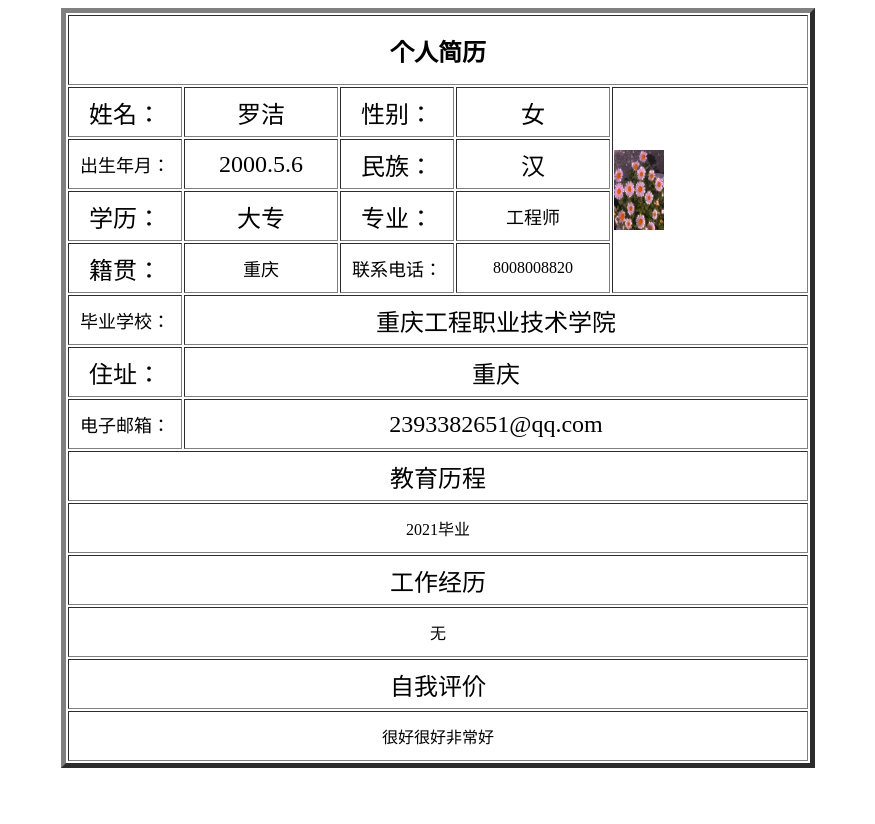
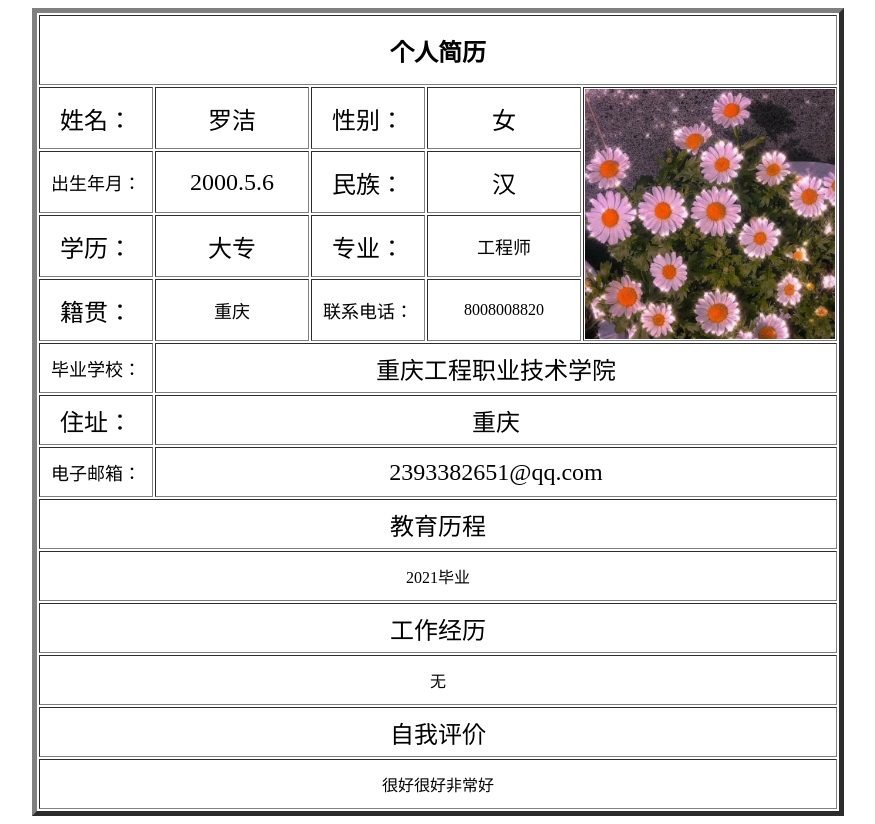
Before and after one commit to LuoJIe0323/LuoJie0323.github.io, a plain HTML site: page index.html in a window 1280 px wide. Shown: the whole page, without its empty margins (202-1077 px from the left). Before the commit the page ends 800 px from the top, so only its background shows below. Drawn offline with Linux system fonts and the light colour scheme.

Commit message:
Update index.html

```diff
--- a/index.html
+++ b/index.html
@@ -22,7 +22,7 @@
 ><font size=5>性别：</td>
 <td width=150 align=center
 ><font size=5>女</td>
-<td colspan="2" rowspan="4"><img src="l1.jpg" height="80" width="50"></td>
+<td colspan="2" rowspan="4"><img src="l1.jpg" height="250" width="250"></td>
  </tr>
 
 <tr height=50 >
```
